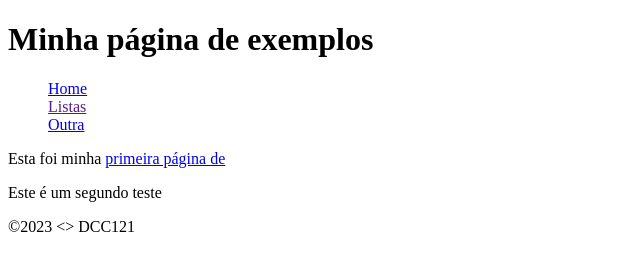
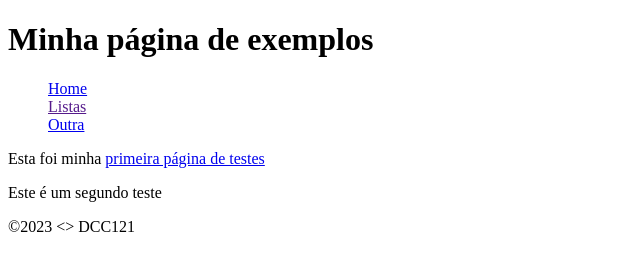
Before and after one commit to ufjf-dcc121/dcc121-2023-1-atv1-HiagoFiochi, a plain HTML site: page listas.html in a window 1280 px wide. Shown: the full height of the page, 0-640 px from the left. Drawn offline with Linux system fonts and the light colour scheme.

Commit message:
corrige texto

```diff
--- a/listas.html
+++ b/listas.html
@@ -21,7 +21,7 @@
     </header>
 
     <main>
-        <p>Esta foi minha <a href="listas.html">primeira página de </a></p>
+        <p>Esta foi minha <a href="listas.html">primeira página de testes</a></p>
         <p>Este é um <a href="outra.html"></a>segundo teste</p>
     </main>
 
```
